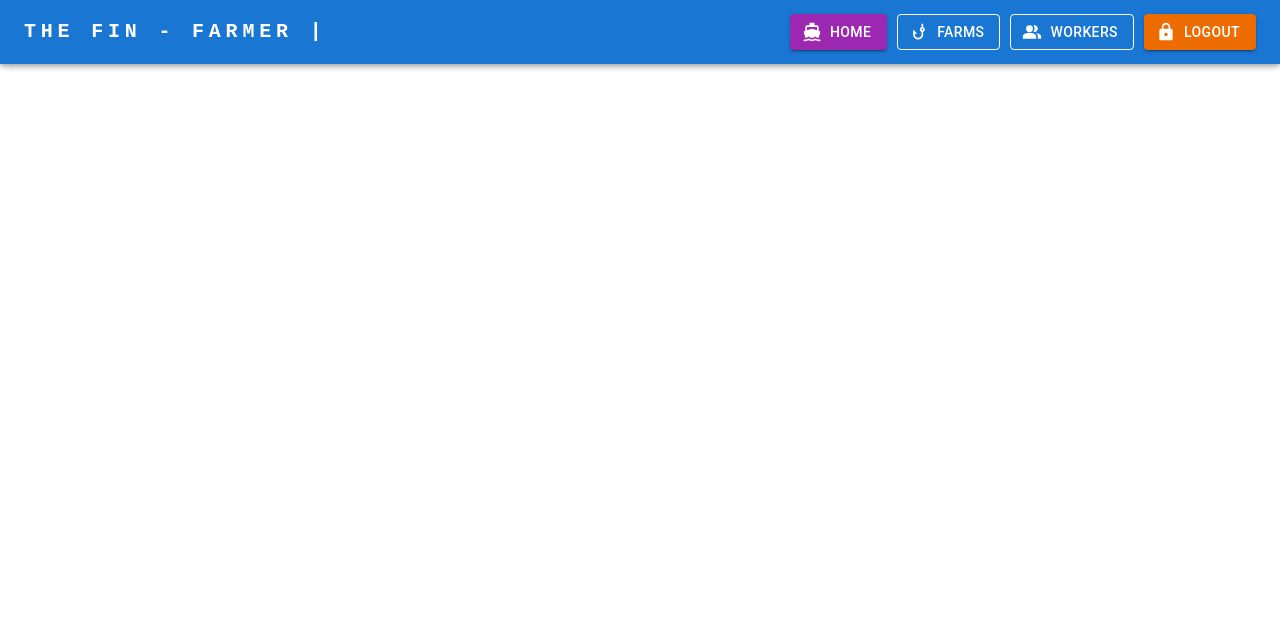
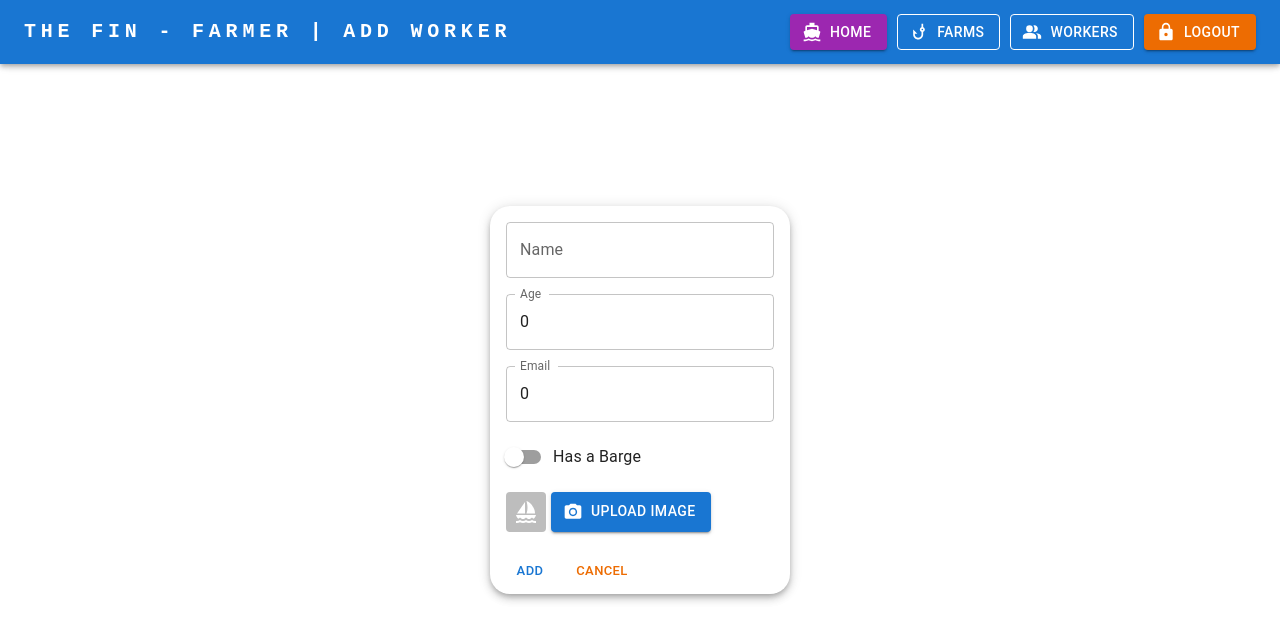
Before and after one commit to rusirugunaratne/farm-client, a React (Create React App) app: page /workers/addWorker in a window 1280 px wide. Shown: the top 640 px of the page. Built offline with nearby package versions, Linux system fonts and the light colour scheme.

Commit message:
some edits

```diff
--- a/src/components/molecules/topBar/TopBar.tsx
+++ b/src/components/molecules/topBar/TopBar.tsx
@@ -27,6 +27,8 @@ export default function TopBar() {
       return "ADD FARM";
     } else if (path === "/farms/editFarm") {
       return "EDIT FARM";
+    } else if (path === "/workers/addWorker") {
+      return "ADD WORKER";
     } else {
       return "";
     }
--- /dev/null
+++ b/src/components/organisms/workers/addWorker/AddWorker.tsx
@@ -0,0 +1,187 @@
+import "./_index.css";
+import * as React from "react";
+import Card from "@mui/material/Card";
+import CardActions from "@mui/material/CardActions";
+import CardContent from "@mui/material/CardContent";
+import Button from "@mui/material/Button";
+import Typography from "@mui/material/Typography";
+import TextField from "@mui/material/TextField";
+import Switch from "@mui/material/Switch";
+import FormControlLabel from "@mui/material/FormControlLabel";
+import PhotoCamera from "@mui/icons-material/PhotoCamera";
+import useForm from "../../../../hooks/useForms";
+import { useNavigate } from "react-router-dom";
+import "./_index.css";
+import Avatar from "@mui/material/Avatar";
+import { createAPIEndpoint, ENDPOINTS } from "../../../../api";
+import SailingIcon from "@mui/icons-material/Sailing";
+
+function AddWorker() {
+  const navigate = useNavigate();
+  const getFreshModel = () => ({
+    name: "",
+    image: "",
+    latitude: 0,
+    longitude: 0,
+    hasBarge: "off",
+    imageFile: null,
+  });
+
+  const { values, setValues, errors, setErrors, handleInputChange } =
+    useForm(getFreshModel);
+
+  const handleAddFarm = () => {
+    console.log(values);
+    if (validate()) {
+      const formData = new FormData();
+      formData.append("file", values.imageFile);
+      createAPIEndpoint(ENDPOINTS.fileUpload)
+        .post(formData)
+        .then((res) => console.log(res))
+        .catch((err) => console.log(err));
+      createAPIEndpoint(ENDPOINTS.farm)
+        .post({
+          farmName: values.name,
+          latitude: values.latitude,
+          longitude: values.longitude,
+          image: values.image,
+          hasBarge: values.hasBarge === "on" ? true : false,
+        })
+        .then((res) => console.log(res))
+        .catch((err) => console.log(err));
+      navigate("/farms");
+    }
+  };
+
+  const validateDecimals = (number: number) => {
+    const numberString = number.toString();
+    if (numberString.length === 0 || !numberString.includes(".")) {
+      return "Not valid";
+    } else {
+      return numberString.split(".")[1].length === 4
+        ? ""
+        : "Should be correct for 4 decimal places";
+    }
+  };
+
+  const handleInputImage = (e: any) => {
+    if (e.target.files && e.target.files[0]) {
+      let imageFile = e.target.files[0];
+      const reader = new FileReader();
+
+      reader.onload = (x) => {
+        setValues({ ...values, imageFile: imageFile, image: x.target?.result });
+      };
+      reader.readAsDataURL(imageFile);
+    }
+  };
+
+  const validate = () => {
+    let temp: any = {};
+    temp.name = values.name === "" ? "Invalid Name" : "";
+    temp.latitude = validateDecimals(values.latitude);
+    temp.longitude = validateDecimals(values.longitude);
+    temp.image = values.image === "" ? "Upload an Image" : "";
+    setErrors(temp);
+    return Object.values(temp).every((x) => x === "");
+  };
+
+  return (
+    <div className="container">
+      <Card
+        sx={{ minWidth: 300, maxWidth: 800, borderRadius: 5, boxShadow: 5 }}
+      >
+        <CardContent sx={{ display: "flex", flexDirection: "column", gap: 2 }}>
+          <TextField
+            id="outlined-helperText"
+            label="Name"
+            value={values.name}
+            name="name"
+            defaultValue=""
+            onChange={handleInputChange}
+            {...(errors.name && { error: true, helperText: errors.name })}
+          />
+          <TextField
+            id="outlined-helperText"
+            label="Age"
+            type="number"
+            value={values.latitude}
+            name="age"
+            defaultValue=""
+            {...(errors.latitude && {
+              error: true,
+              helperText: errors.latitude,
+            })}
+            onChange={handleInputChange}
+          />
+          <TextField
+            id="outlined-helperText"
+            label="Email"
+            value={values.longitude}
+            name="email"
+            defaultValue=""
+            {...(errors.longitude && {
+              error: true,
+              helperText: errors.longitude,
+            })}
+            onChange={handleInputChange}
+          />
+          <FormControlLabel
+            name="hasBarge"
+            // value={values.hasBarge}
+            control={<Switch />}
+            label="Has a Barge"
+            onChange={handleInputChange}
+          />
+          <div className="image">
+            <Avatar variant="rounded" alt={values.name} src={values.image}>
+              <SailingIcon />
+            </Avatar>
+            <Button
+              startIcon={<PhotoCamera />}
+              variant="contained"
+              component="label"
+            >
+              Upload Image
+              <input
+                hidden
+                name="image"
+                accept="image/*"
+                type="file"
+                onChange={handleInputImage}
+              />
+            </Button>
+          </div>
+          {errors.image && (
+            <h1
+              style={{
+                fontSize: "12px",
+                color: "red",
+                fontWeight: "normal",
+                fontFamily: "Arial",
+              }}
+            >
+              Image required
+            </h1>
+          )}
+        </CardContent>
+        <CardActions>
+          <Button onClick={handleAddFarm} color="primary" size="small">
+            Add
+          </Button>
+          <Button
+            onClick={() => {
+              navigate("/farms");
+            }}
+            color="warning"
+            size="small"
+          >
+            Cancel
+          </Button>
+        </CardActions>
+      </Card>
+    </div>
+  );
+}
+
+export default AddWorker;
--- /dev/null
+++ b/src/components/organisms/workers/addWorker/_index.css
@@ -0,0 +1,13 @@
+.container {
+  width: 100vw;
+  height: 100vh;
+  display: flex;
+  align-items: center;
+  justify-content: center;
+  justify-items: center;
+}
+
+.image {
+  display: flex;
+  gap: 5px;
+}
--- a/src/routes/Router.jsx
+++ b/src/routes/Router.jsx
@@ -7,6 +7,7 @@ import Login from "../components/organisms/login/Login";
 import WorkerSection from "../components/organisms/workers/WorkerSection";
 import AddFarm from "../components/organisms/fishFarm/addFarm/AddFarm";
 import EditFarm from "../components/organisms/fishFarm/editFarm/EditFarm";
+import AddWorker from "../components/organisms/workers/addWorker/AddWorker";
 
 export function Router() {
   return (
@@ -19,6 +20,7 @@ export function Router() {
         <Route path="/farms/addFarm" element={<AddFarm />} />
         <Route path="/farms/editFarm" element={<EditFarm />} />
         <Route path="/workers" element={<WorkerSection />} />
+        <Route path="/workers/addWorker" element={<AddWorker />} />
       </Routes>
     </BrowserRouter>
   );
```
